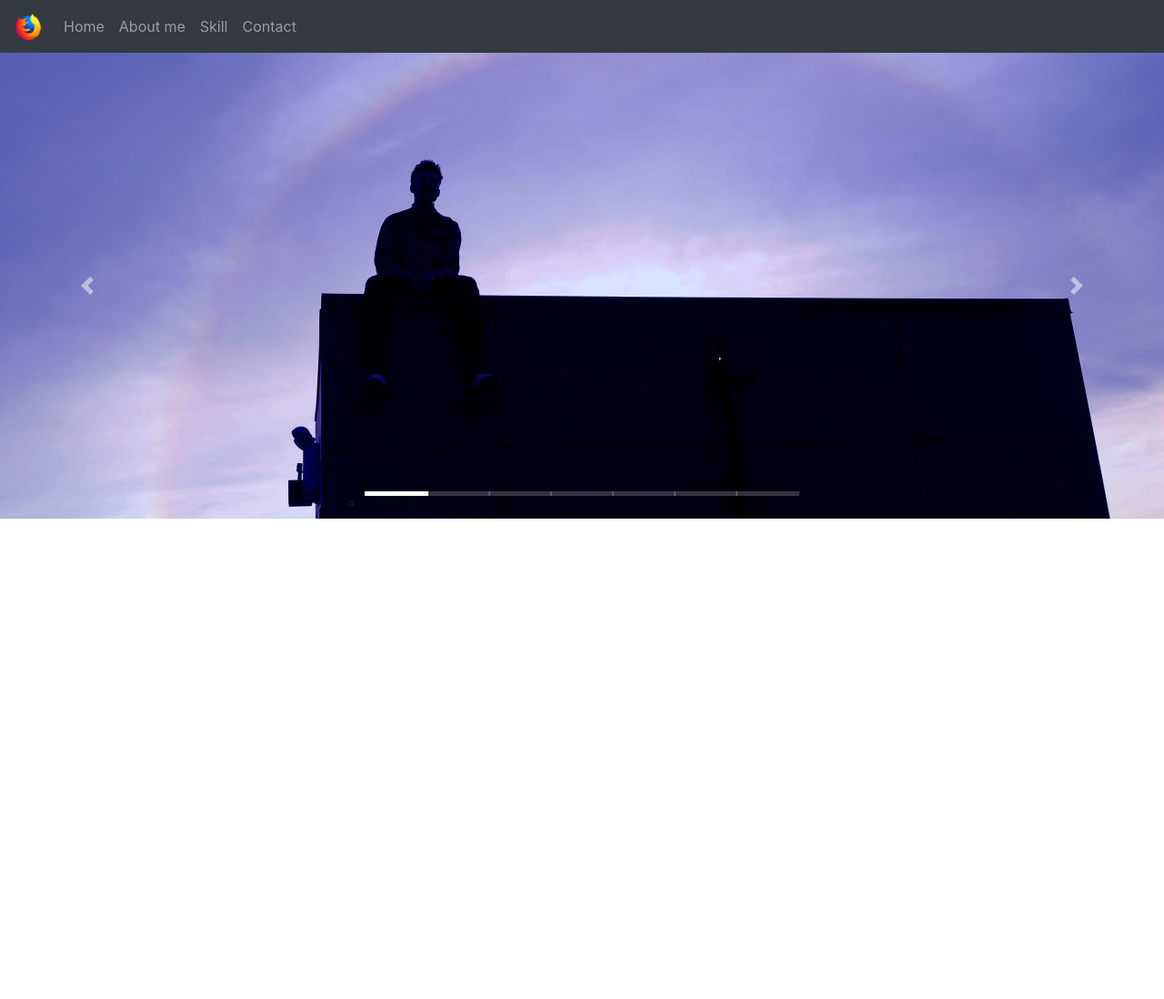
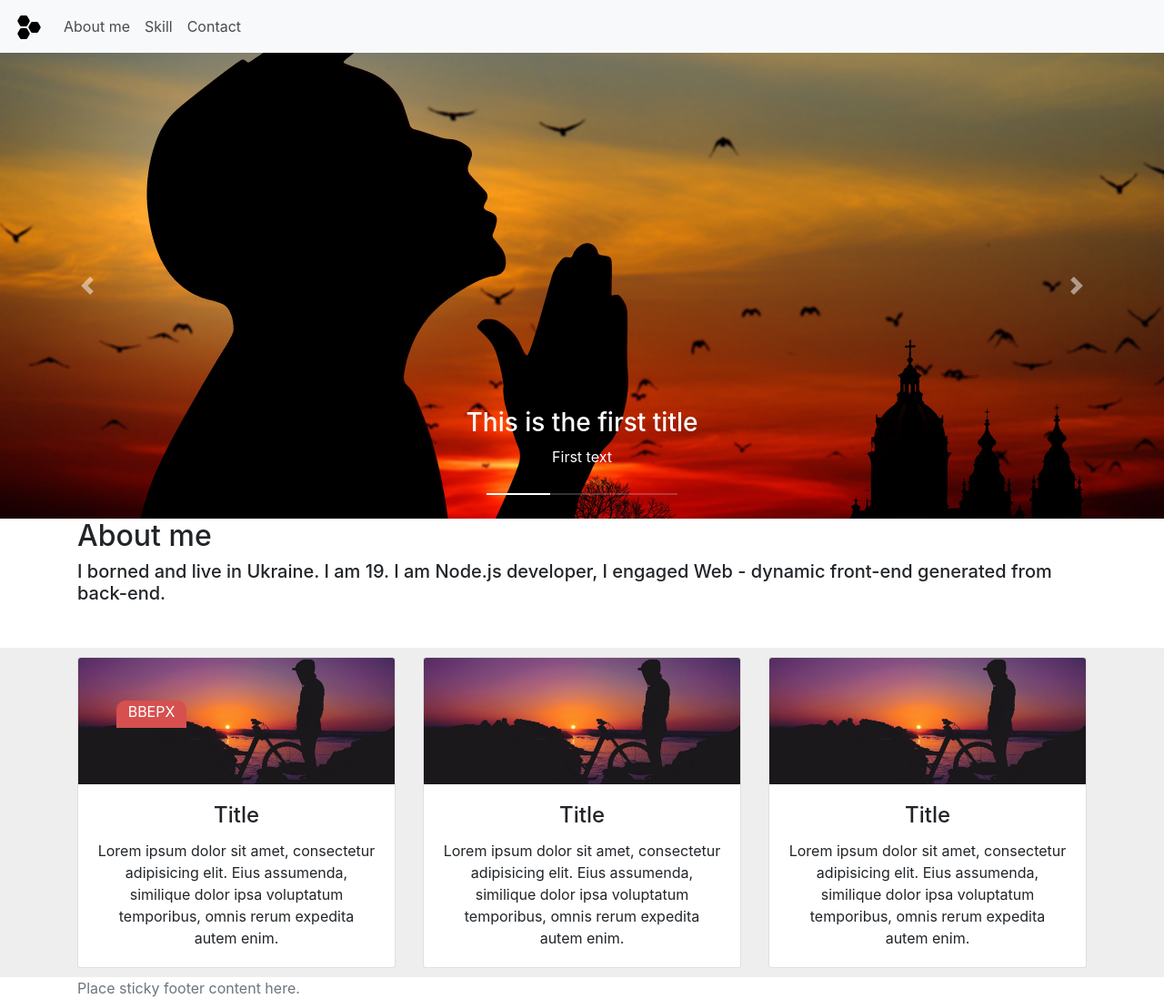
Before and after one commit to AndrewHlushpenko/bootstrap_template, a plain HTML site: page index.html in a window 1280 px wide. Shown: the whole page at 91% size. Before the commit the page ends 800 px from the top, so only its background shows below. Drawn offline with nearby package versions, Linux system fonts and the light colour scheme.

Commit message:
Add files via upload

```diff
--- a/css/main.css
+++ b/css/main.css
@@ -1,13 +1,57 @@
-.container-fluid {
-    width: 100%;
-    padding-right: 0px;
-    padding-left: 0px;
+
+/* Плавний скролл для якорів */
+html {
+  scroll-behavior: smooth;
 }
 
+
+
 .carousel-indicators li{
-  list-style-type: circle;
   width: 70px;
-  height: 5px;
+  height: 2px;
   opacity: .2;
-  margin: -1px;
+  margin: 0px;
 }
+
+.navbar-light .navbar-nav .nav-link {
+    color: rgba(0, 0, 0, 0.7);
+}
+
+.navbar-light .navbar-nav .nav-link:hover {
+    color: rgba(0,0,0,.9);
+    background-color: #c1c1c1;
+    border-radius: 2px;
+}
+
+
+
+
+/*----------------КНОПКА ВВЕРХ----------------------*/
+#back-top {
+    position: fixed;
+    bottom: 0px;
+    padding: 0px;
+    left: 10%;
+    z-index:99991;
+
+    }
+#back-top a{
+  position: absolute;
+  left: 10%;
+  bottom: 0%;
+  width: 77px;
+  height: 30px;
+  background: #D65050;
+  border-bottom-right-radius:0px;
+  border-bottom-left-radius: 0px;
+  border-top-left-radius: 10px;
+  border-top-right-radius: 10px;
+  text-decoration:none;
+  -webkit-transition: all linear 0.2s;
+  -moz-transition: all linear 0.2s;
+  -ms-transition: all linear 0.2s;
+  -o-transition: all linear 0.2s;
+  transition: all linear 0.2s;
+  text-align: center;
+  color: #fff;
+}
--- a/index.html
+++ b/index.html
@@ -1,19 +1,35 @@
 <!DOCTYPE html>
 <html lang="uk">
 <head>
+
     <meta charset="utf-8">
     <meta name="viewport" content="width=device-width, initial-scale=1,
     shrink-to-fit=no">
 
+    <meta name="description" content="Developer from Ukraine. I am 19">
+    <meta name="keywords" content="Programming, Node.js, Verge3D, Blender, Web, Front-end,Back-end">
+    <meta name="author" content="Nick Hlushpenko">
+
+    <meta property="og:title" content="Nick Hlushpenko" />
+    <meta property="og:description" content="Web portfolio" />
+
+    <link rel="icon" href="img/favicon.ico" type="image/x-icon">
+
     <link rel="stylesheet" href="css/bootstrap.min.css">
     <link rel="stylesheet" href="css/main.css">
-
-    <title>Bootstrap 4</title>
+    <title>Nick Hlushpenko Developer</title>
 </head>
 <body>
-<nav class="navbar navbar-expand-lg navbar-dark bg-dark sticky-top" style="background-color: #5c67a2;">
+
+  <div id="back-top" >
+  <a href="#">ВВЕРХ</a>
+  </div>
+
+
+<!-- Шапка бутстрап -->
+<nav class="navbar navbar-expand-lg navbar-light bg-light sticky-top">
   <a href="#" class="navbar-brand">
-    <img src="img/logo.png" width="30px" height="30px;" alt="logo">
+    <img src="img/favicon.ico" width="30px" height="30px;" alt="logo">
   </a>
   <button class="navbar-toggler" type="button"   data-toggle="collapse"
   data-target="#navbarSupporttedContent" aria-controls="navbarSupporttedContent"
@@ -22,11 +38,8 @@
   </button>
   <div class="collapse navbar-collapse" id="navbarSupporttedContent">
     <ul class="navbar-nav mr-auto">
-      <li class="nav-item">
-        <a href="#" class="nav-link">Home</a>
-      </li>
       <li class="nav-item ">
-        <a href="#" class="nav-link">About me</a>
+        <a href="#about" class="nav-link">About me</a>
       </li>
       <li class="nav-item">
         <a href="#" class="nav-link">Skill</a>
@@ -39,58 +52,133 @@
   </div>
 </nav>
 
-
-<div class="container-fluid">
-  <div id="mainCarousel" class="carousel slide" data-ride="carousel">
-
-    <!-- Indicators -->
-    <ul class="carousel-indicators">
-      <li data-target="#mainCarousel" data-slide-to="0" class="active"></li>
-      <li data-target="#mainCarousel" data-slide-to="1"></li>
-      <li data-target="#mainCarousel" data-slide-to="2"></li>
-      <li data-target="#mainCarousel" data-slide-to="3"></li>
-      <li data-target="#mainCarousel" data-slide-to="4"></li>
-      <li data-target="#mainCarousel" data-slide-to="5"></li>
-      <li data-target="#mainCarousel" data-slide-to="5"></li>
-    </ul>
-
-    <!-- The slideshow -->
-    <div class="carousel-inner">
+<div id="carousel-example-2" class="carousel slide carousel-fade z-depth-1-half" data-ride="carousel">
+  <!--Indicators-->
+  <ol class="carousel-indicators">
+    <li data-target="#carousel-example-2" data-slide-to="0" class="active"></li>
+    <li data-target="#carousel-example-2" data-slide-to="1"></li>
+    <li data-target="#carousel-example-2" data-slide-to="2"></li>
+  </ol>
+  <!--/.Indicators-->
+  <!--Slides-->
+  <div class="carousel-inner" role="listbox">
     <div class="carousel-item active">
-        <img src="img/0.jpg" class="d-block w-100">
+      <div class="view">
+        <img class="d-block w-100" src="img/1.jpg" class="img-fluid" alt="First slide">
+        <div class="mask rgba-black-light"></div>
+      </div>
+      <div class="carousel-caption">
+        <h3 class="h3-responsive">This is the first title</h3>
+        <p>First text</p>
+      </div>
     </div>
     <div class="carousel-item">
-        <img src="img/1.jpg" loading="lazy" class="d-block w-100">
+      <!--Mask color-->
+      <div class="view">
+        <img class="d-block w-100" src="img/2.jpg" class="img-fluid" alt="Second slide">
+        <div class="mask rgba-black-light"></div>
+      </div>
+      <div class="carousel-caption">
+        <h3 class="h3-responsive">Thir is the second title</h3>
+        <p>Secondary text</p>
+      </div>
     </div>
     <div class="carousel-item">
-        <img src="img/2.jpg" loading="lazy" class="d-block w-100">
+      <!--Mask color-->
+      <div class="view">
+        <img class="d-block w-100" src="img/3.jpg" class="img-fluid" alt="Third slide">
+        <div class="mask rgba-black-light"></div>
       </div>
-      <div class="carousel-item">
-        <img src="img/3.jpg" loading="lazy" class="d-block w-100">
+      <div class="carousel-caption">
+        <h3 class="h3-responsive">This is the third title</h3>
+        <p>Third text</p>
       </div>
-      <div class="carousel-item">
-        <img src="img/4.jpg" loading="lazy" class="d-block w-100">
     </div>
-      <div class="carousel-item">
-        <img src="img/5.jpg" loading="lazy" class="d-block w-100">
   </div>
-      <div class="carousel-item">
-        <img src="img/6.jpg" loading="lazy" class="d-block w-100">
+  <!--/.Slides-->
+  <!--Controls-->
+  <a class="carousel-control-prev" href="#carousel-example-2" role="button" data-slide="prev">
+    <span class="carousel-control-prev-icon" aria-hidden="true"></span>
+    <span class="sr-only">Previous</span>
+  </a>
+  <a class="carousel-control-next" href="#carousel-example-2" role="button" data-slide="next">
+    <span class="carousel-control-next-icon" aria-hidden="true"></span>
+    <span class="sr-only">Next</span>
+  </a>
+  <!--/.Controls-->
+</div>
+<!--/.Carousel Wrapper-->
+
+
+    <!-- Блок про мене -->
+    <div class="container">
+      <h2> <a name="about"> About me</h2>
+    <h5>I borned and live in Ukraine. I am 19. I am Node.js developer,
+       I engaged Web - dynamic front-end generated from back-end.</h5>
+  </div>
+
+
+
+
+
+
+
+
+
+<div class="container-fluid mt-5" style="background-color:#eee">
+  <div class="container p-10">
+    <div class="row p-10">
+
+
+      <div class="col-md" style="padding-top:10px;padding-bottom:10px">
+        <div class="card text-center" >
+          <img src="img/4.jpg" class="card-img-top">
+          <div class="card-body">
+            <h4 class="card-title">Title</h4>
+            <p class="card-text">Lorem ipsum dolor sit amet, consectetur adipisicing
+               elit. Eius assumenda, similique dolor ipsa voluptatum temporibus,
+                omnis rerum expedita autem enim.</p>
+          </div>
         </div>
       </div>
 
-    <!-- Left and right controls -->
-    <a class="carousel-control-prev" href="#mainCarousel" data-slide="prev">
-      <span class="carousel-control-prev-icon"></span>
-    </a>
-    <a class="carousel-control-next" href="#mainCarousel" data-slide="next">
-      <span class="carousel-control-next-icon"></span>
-    </a>
+      <div class="col-md" style="padding-top:10px;padding-bottom:10px">
+        <div class="card text-center" >
+          <img src="img/4.jpg" class="card-img-top">
+          <div class="card-body">
+            <h4 class="card-title">Title</h4>
+            <p class="card-text">Lorem ipsum dolor sit amet, consectetur adipisicing
+               elit. Eius assumenda, similique dolor ipsa voluptatum temporibus,
+                omnis rerum expedita autem enim.</p>
+          </div>
+        </div>
+      </div>
+
+
+      <div class="col-md" style="padding-top:10px;padding-bottom:10px">
+        <div class="card text-center" >
+          <img src="img/4.jpg" class="card-img-top">
+          <div class="card-body">
+            <h4 class="card-title">Title</h4>
+            <p class="card-text">Lorem ipsum dolor sit amet, consectetur adipisicing
+               elit. Eius assumenda, similique dolor ipsa voluptatum temporibus,
+                omnis rerum expedita autem enim.</p>
+          </div>
+        </div>
+      </div>
 
     </div>
   </div>
+</div>
 
+
+<footer class="footer dark">
+      <div class="container">
+        <span class="text-muted">Place sticky footer content here.</span>
+      </div>
+    </footer>
 </body>
+
   <script src="https://code.jquery.com/jquery-3.3.1.slim.min.js"integrity="sha384-q8i/X+965DzO0rT7abK41JStQIAqVgRVzpbzo5smXKp4YfRvH+8abtTE1Pi6jizo" crossorigin="anonymous"></script>
   <script src="https://cdnjs.cloudflare.com/ajax/libs/popper.js/1.14.7/umd/popper.min.js" integrity="sha384-UO2eT0CpHqdSJQ6hJty5KVphtPhzWj9WO1clHTMGa3JDZwrnQq4sF86dIHNDz0W1" crossorigin="anonymous"></script>
   <script src="js/bootstrap.min.js"></script>
```
Also changed, not shown: img/FG.png (added), img/avatar.jpg (added), img/favicon.ico (added), img/ipad-606764_1280.jpg (added), img/up.svg (added). Lines whose indentation alone changed are shown as unchanged.
